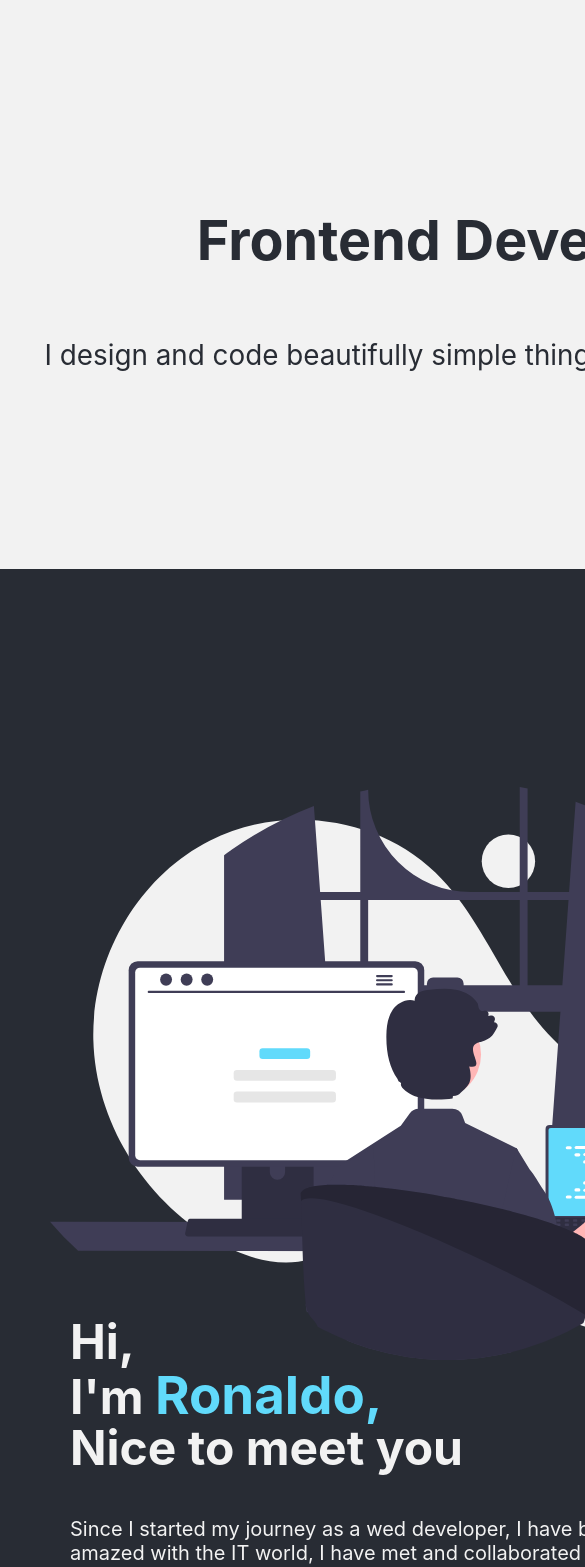
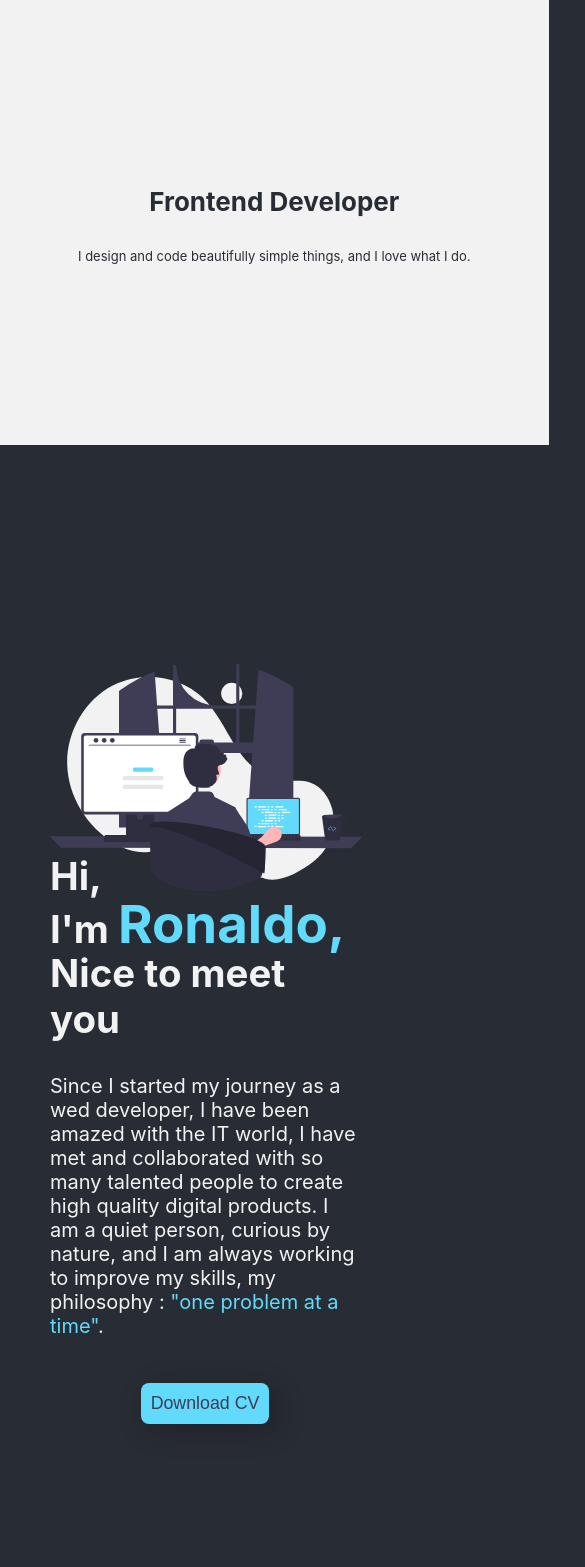
Before and after one commit to sergio-jc/my_profile, a React (Vite) app: page / in a window 390 px wide. Shown: the top 1567 px of the page, 585 px wide, since content can reach past the window. Built offline with nearby package versions, Linux system fonts and the light colour scheme.

Commit message:
add media queries aboutme header protfolio

```diff
--- a/src/App.css
+++ b/src/App.css
@@ -36,8 +36,8 @@ button {
   border-radius: 8px;
   font-size: calc(10px + 2vmin);
   padding: 10px;
-  background-color: #3f3d56;
-  color: var(--main-blue-link);
+  background-color: var(--main-blue-link) ;
+  color: #3f3d56;
   border: none;
   box-shadow: 7px 6px 28px 1px rgba(0, 0, 0, 0.24);
   transition: all 300ms ease;
@@ -53,3 +53,9 @@ button:active {
   transform: scale(0.9);
   box-shadow: 3px 2px 22px 1px rgba(0, 0, 0, 0.24);
 }
+
+@media (max-width: 600px) {
+  body{
+    width: 100%;
+  }
+}
--- a/src/components/Header/index.tsx
+++ b/src/components/Header/index.tsx
@@ -5,14 +5,10 @@ import "../../css/Header.css";
 const Header = () => {
   const [count, setCount] = useState(0);
   return (
-    <>
-      <header className="App-header">
-        <h1>Frontend Developer</h1>
-        <p>
-          I design and code beautifully simple things, and I love what I do.
-        </p>
-      </header>
-    </>
+    <div className="App-header">
+      <h1>Frontend Developer</h1>
+      <p>I design and code beautifully simple things, and I love what I do.</p>
+    </div>
   );
 };
 
--- a/src/css/AboutMe.css
+++ b/src/css/AboutMe.css
@@ -11,8 +11,8 @@
 .about_me_msg {
   color: var(--main-back-ground-second);
   font-size: xx-large;
-  padding-left: 20px;
-  padding-right: 20px;
+  margin-left: 20px;
+  margin-right: 20px;
   margin-bottom: 8rem;
 }
 
@@ -40,3 +40,27 @@
     align-items: center;
     margin: 45px;
 }
+
+@media (max-width: 600px) {
+  .about_me {
+    width: 100%;
+    font-size: small;
+  }
+  .about_me_img{
+    width: 80%;
+  }
+  .about_me_msg{
+    width: 100%;
+        margin-left: 0px;
+  margin-right: 0px;
+  }
+  .about_me_msg h2{
+    font-size: larger;
+  }
+  .about_me_description{
+    width: 100%;
+  }
+  .about_me_msg {
+    padding-right: 2.5em;
+  }
+}
--- a/src/css/Header.css
+++ b/src/css/Header.css
@@ -13,6 +13,7 @@
 
   @media (max-width: 600px) {
     .App-header {
-      width: 110vh;
+      width: 65vh;
+      font-size: small;
     }
   }
--- a/src/css/Portfolio.css
+++ b/src/css/Portfolio.css
@@ -2,10 +2,9 @@
   margin-bottom: 130px;
 }
 
-.img_portfolio{
+.img_portfolio {
   width: 90vh;
-    padding: 10vh;
-
+  margin: 10vh;
 }
 
 .portfolio_contain {
@@ -48,7 +47,7 @@ margin-bottom: 130px;
 
 .github_icon_detail:hover {
   background-color: var(--main-blue-link);
-    transform: scale(0.90);
+  transform: scale(0.9);
 }
 
 .portfolio_proyect_question {
@@ -62,3 +61,20 @@ margin-bottom: 130px;
 .portfolio_proyect_question h2 {
   color: var(--main-blue-link);
 }
+
+@media (max-width: 600px) {
+  .img_portfolio {
+    width: 40vh;
+    margin: 2vh;
+  }
+  .portfolio_proyect_description {
+    width: 100%;
+    margin-left: 0vh;
+    color: var(--main-back-ground-second);
+    margin-top: 0vh;
+    margin-bottom: 7vh;
+  }
+  .portfolio_proyect_question{
+    width: 100%;
+  }
+}
```
Lines whose indentation alone changed are shown as unchanged.
